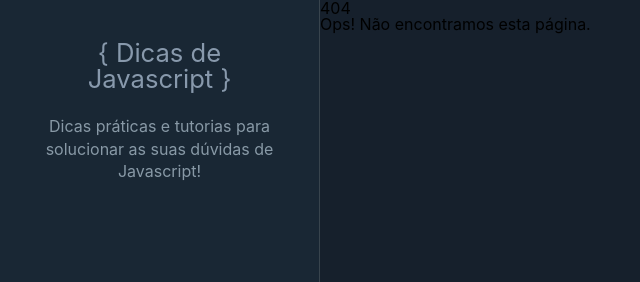
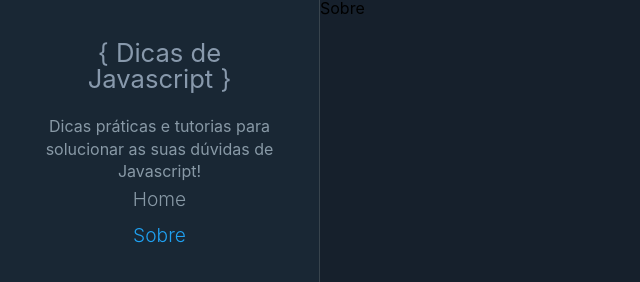
Before and after one commit to gustavofoa/dicasdejavascript.com.br, a Gatsby site: page /sobre in a window 1280 px wide. Before the commit this address had no page. Shown: the top 282 px of the page, without its empty margins (0-640 px from the left). Built offline with nearby package versions, Linux system fonts and the light colour scheme; Gatsby itself is replaced by a stand-in of ours.

Commit message:
MenuLinks

```diff
--- /dev/null
+++ b/src/components/MenuLinks/content.js
@@ -0,0 +1,11 @@
+const links = [
+    {
+        label: 'Home',
+        url: '/'
+    },{
+        label: 'Sobre',
+        url: '/sobre'
+    }
+]
+
+export default links
--- /dev/null
+++ b/src/components/MenuLinks/index.js
@@ -0,0 +1,21 @@
+import React from 'react'
+
+import links from './content'
+
+import * as S from "./styled"
+
+const MenuLinks = () => (
+    <S.MenuLinksWrapper>
+        <S.MenuLinksList>
+            {links.map((link, i) => (
+                <S.MenuLinksItem key={i}>
+                    <S.MenuLinksLink to={link.url} activeClassName="active">
+                        {link.label}
+                    </S.MenuLinksLink>
+                </S.MenuLinksItem>
+            ))}
+        </S.MenuLinksList>
+    </S.MenuLinksWrapper>
+)
+
+export default MenuLinks
--- /dev/null
+++ b/src/components/MenuLinks/styled.js
@@ -0,0 +1,27 @@
+import styled from "styled-components"
+import { Link } from "gatsby"
+
+export const MenuLinksWrapper = styled.nav``
+
+export const MenuLinksList = styled.ul`
+  font-size: 1.2rem;
+  font-weight: 300;
+`
+
+export const MenuLinksItem = styled.li`
+  padding: 0.5rem 0;
+
+  .active {
+    color: #1fa1f2;
+  }
+`
+
+export const MenuLinksLink = styled(Link)`
+  color: #8899a6;
+  text-decoration: none;
+  transiction: color 0.5s;
+
+  &:hover {
+    color: #1fa1f2;
+  }
+`
--- a/src/components/Sidebar/index.js
+++ b/src/components/Sidebar/index.js
@@ -1,10 +1,12 @@
 import React from 'react'
 import * as S from "./styled"
 import BlogInfo from "../BlogInfo"
+import MenuLinks from '../MenuLinks'
 
 const Sidebar = () => (
     <S.SidebarWrapper>
         <BlogInfo />
+        <MenuLinks />
     </S.SidebarWrapper>
 )
 
--- /dev/null
+++ b/src/pages/sobre.js
@@ -0,0 +1,11 @@
+import React from 'react';
+import Layout from '../components/Layout';
+
+const Sobre = () => (
+    <Layout>
+        <h1>Sobre</h1>
+
+    </Layout>
+)
+
+export default Sobre;
```
